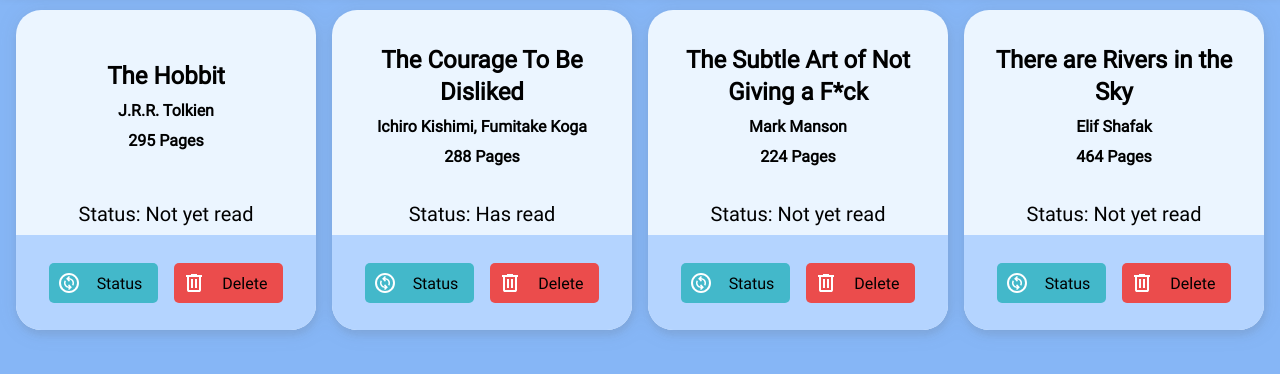
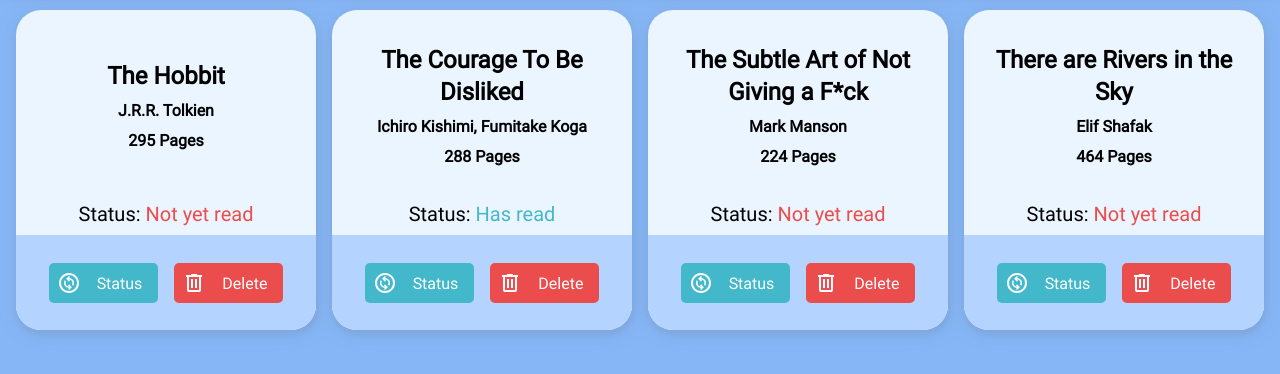
Before and after one commit to 101113608/library, a plain HTML site: page index.html in a window 1280 px wide. Shown: the part 96-470 px from the top of the page. Drawn offline with Linux system fonts and the light colour scheme.

Commit message:
Add CSS classes to style text w/ specific colours

```diff
--- a/styles.css
+++ b/styles.css
@@ -23,6 +23,18 @@
     --sunset-orange-clr: #EB4C4C;
     --viking-blue-clr: #43B8CA;
     --white-clr: #ffffff;
+}
+
+.red-text {
+    color: var(--sunset-orange-clr);
+}
+
+.blue-text {
+    color:var(--viking-blue-clr);
+}
+
+.white-text {
+    color: var(--white-clr);
 }
 
 *,
```
